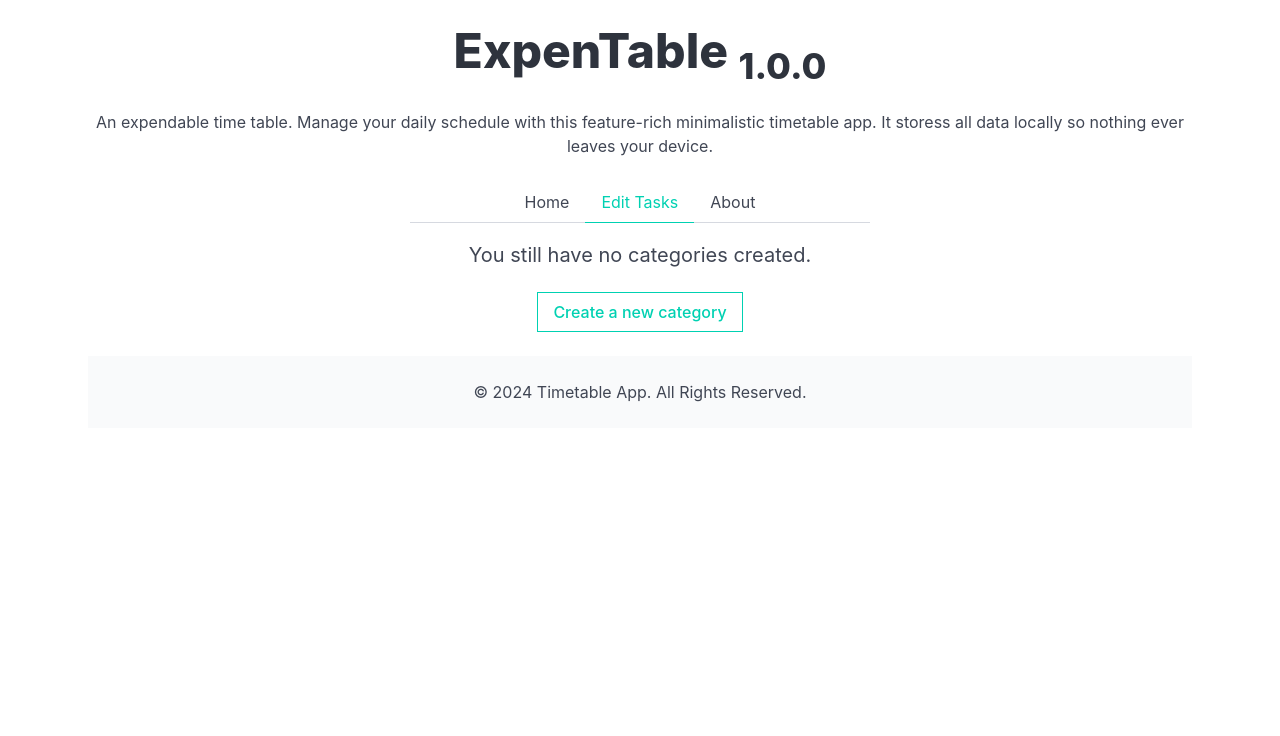
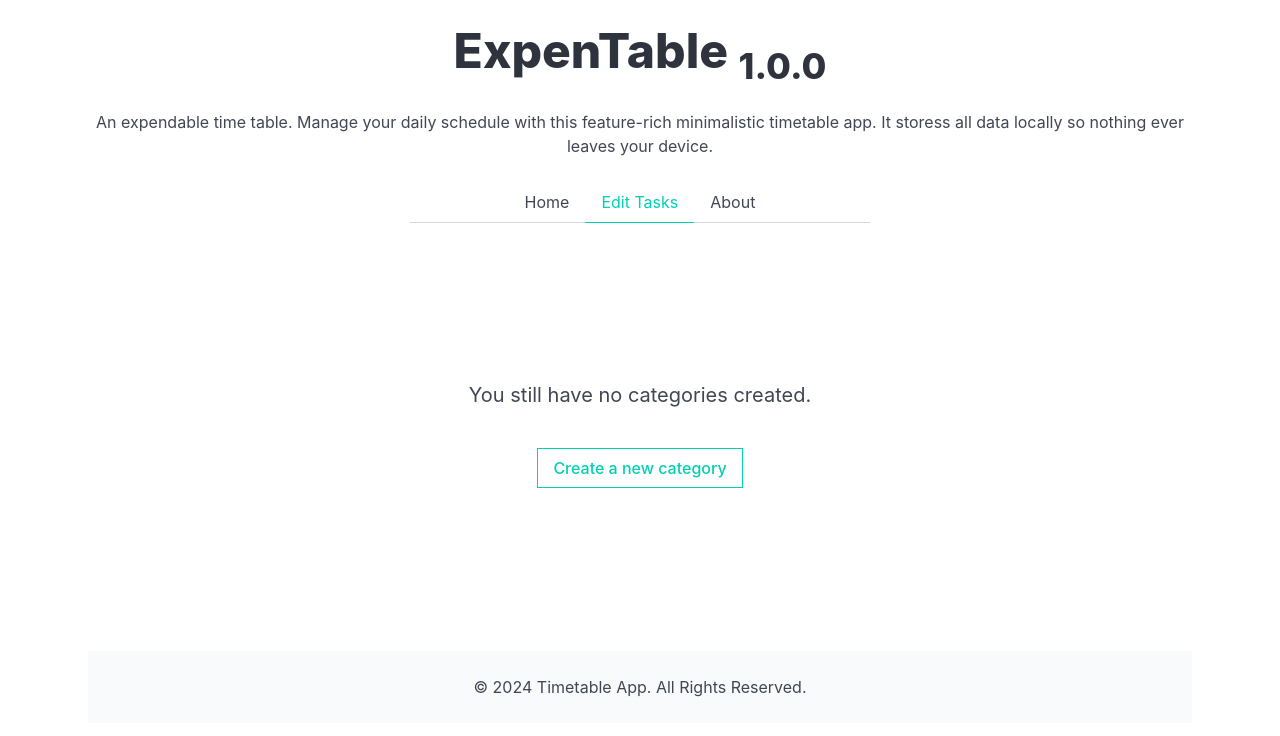
Before and after one commit to Blankscreen-exe/ExpenTable, a React (Vite) app: page /edit in a window 1280 px wide. Shown: the top 736 px of the page. Built offline with nearby package versions, Linux system fonts and the light colour scheme.

Commit message:
Form main functionalities

```diff
--- a/src/components/form/Modal.jsx
+++ b/src/components/form/Modal.jsx
@@ -4,6 +4,7 @@ import { useLocalStorage } from '../../customHooks';
 export default function Modal(props) {
     const categoriesKey = "categories";
     const [categories, setCategories] = useLocalStorage(categoriesKey, []);
+    const [lastModifiedCategoryId, setCategoryId] = useState(props.currentCategoryId);
 
     const addCategoryHandler = () => {
         const newId = `id${categories.length + 1}`;
@@ -15,16 +16,17 @@ export default function Modal(props) {
             days: {}
         }
 
-        setCategories(prevValue => [...prevValue, newCategory]);
+        setCategories(prevValue => [newCategory, ...prevValue]);
     }
 
     const handleTitleChange = (e) => {
-        const index = parseInt(e.target.dataset.index, 10);
+        const id = e.target.dataset.id;
         const value = e.target.value;
 
+        setCategoryId(id);
         setCategories(prevValue =>
-            prevValue.map((category, i) =>
-                i === index ? { ...category, title: value } : category
+            prevValue.map(category =>
+                category.id === id ? { ...category, title: value } : category
             )
         );
     }
@@ -33,6 +35,7 @@ export default function Modal(props) {
         const { id, value } = e.target;
         const numValue = Number(value);
 
+        setCategoryId(id);
         setCategories(prevValue =>
             prevValue.map(category =>
                 category.id === id
@@ -43,9 +46,11 @@ export default function Modal(props) {
     }
 
     const deleteCategory = (e) => {
-        const index = e.target.id;
+        const id = e.target.dataset.delete_id;
+        console.log(id);
 
-        setCategories(prevValue => prevValue.toSpliced(index, 1));
+        setCategoryId(prevValue => prevValue === id ? null : prevValue);
+        setCategories(prevValue => prevValue.filter(category => id !== category.id));
     }
 
     return (
@@ -64,7 +69,7 @@ export default function Modal(props) {
                         </div>
                     </div>
                     <div className="control has-icons">
-                        <button type='button' onClick={() => props.closeModal(categories)}>
+                        <button type='button' onClick={() => props.closeModal(categories, lastModifiedCategoryId)}>
                             <span className="icon is-left">
                                 <i className="fa-solid fa-xmark fa-lg"></i>
                             </span>
@@ -79,7 +84,7 @@ export default function Modal(props) {
                                     <input
                                         name={`title-${index}`}
                                         id={`title-${index}`}
-                                        data-index={index}
+                                        data-id={category.id}
                                         onChange={handleTitleChange}
                                         type="text"
                                         placeholder='Title'
@@ -100,7 +105,7 @@ export default function Modal(props) {
                                     </div>
                                 </div>
                                 <div className="control">
-                                    <button id={index} onClick={deleteCategory} type='button' className="button is-danger is-radiusless">Delete</button>
+                                    <button data-delete_id={category.id} onClick={deleteCategory} type='button' className="button is-danger is-radiusless">Delete</button>
                                 </div>
                             </div>
                             {categories.length - 1 !== index && <hr style={{margin: "0 0 1rem 0"}} />}
--- a/src/components/form/index.jsx
+++ b/src/components/form/index.jsx
@@ -7,20 +7,31 @@ function Form() {
     const categoriesKey = "categories";
     const [formData, setFormData] = useLocalStorage(categoriesKey, []);
     const [modal, setModal] = useState(false);
-    const [selectedCategory, setCategory] = useState(formData[0]);
-    const [days, setDays] = useState(selectedCategory?.days || {});
-    const [priorityValue, setPriority] = useState(selectedCategory?.priority || "");
+    const [selectedCategoryId, setCategoryId] = useState(formData[0]?.id || null);
+
+    const selectedCategory = formData.find(c => c.id === selectedCategoryId);
+    const days = selectedCategory?.days || {};
+    const priorityValue = selectedCategory?.priority || "";
 
     // All days of the week
     const weekDays = appConstants.days;
-    const fullWeekDays = ["Sunday", "Monday", "Tuesday", "Wednesday", "Thursday", "Friday", "Saturday"];
+    const fullWeekDays = ["Monday", "Tuesday", "Wednesday", "Thursday", "Friday", "Saturday", "Sunday"];
 
     // Change category when user selects a different one in the dropdown
     const handleSelectChange = (e) => {
         const categorySelected = formData.find(category => category.title === e.target.value);
-        setCategory(categorySelected);
-        setDays(categorySelected.days);
-        setPriority(categorySelected.priority);
+        setCategoryId(categorySelected.id);
+    }
+
+    // Change the priority of the category
+    const handlePriorityChange = (e) => {
+        const { value } = e.target;
+
+        setFormData(prevValue =>
+            prevValue.map((category) =>
+                selectedCategoryId === category.id ? {...category, priority: Number(value)} : category
+            )
+        );
     }
 
     // Change days state when any input triggers the onChange
@@ -28,40 +39,30 @@ function Form() {
         const { name, value } = e.target;
         const day = name.slice(0, 3);
         const property = name.slice(4, name.length);
-
-        if (property === "title") {
         const newDays = {
             ...days,
             [day]: {
                 ...(days[day] || {}),
-                    title: value
+                [property]: property === "title" ? value : parseFloat(value)
             }
         }
 
-            const categoryId = selectedCategory.id;
-
-            setDays(newDays);
-            setCategory(prevValue => ({...prevValue, days: newDays}));
         setFormData(prevValue =>
             prevValue.map((category) =>
-                    categoryId === category.id ? { ...category, days: newDays } : category
+                selectedCategoryId === category.id ? { ...category, days: newDays } : category
             )
         );
-        } else if (property === "allottedTime") {
-            // Resolver esto igual que con lo de title
-            const numValue = parseFloat(value);
-            setDays(prevValue => ({ ...prevValue, [day]: { ...(prevValue[day] || {}), allottedTime: numValue } }));
-        }
     }
 
     // Update the formData state when the modal closes
-    const closeModal = (newFormData) => {
+    const closeModal = (newFormData, modifiedCategoryId) => {
         setFormData(newFormData);
+        setCategoryId(modifiedCategoryId || newFormData[0]?.id);
         setModal(false);
     }
 
     return (
-        <section style={{ paddingInline: "2rem", position: "relative"}}>
+        <section style={{ position: "relative"}}>
             <div className={`modal-overlay ${modal ? "open" : ""}`}/>
             <div className='is-flex is-flex-direction-column is-align-items-center'>
                 {formData.length ?
@@ -75,7 +76,7 @@ function Form() {
                                     <div className="field has-addons">
                                         <div className='control'>
                                             <div className="select is-primary">
-                                                <select className='is-radiusless' onChange={handleSelectChange} name="categories" id="categories-dropdown">
+                                                <select className='is-radiusless' value={selectedCategory.title} onChange={handleSelectChange} name="categories" id="categories-dropdown">
                                                     {formData.map((item, index) => {
                                                         return (<option value={item.title} key={index}>{item.title}</option>);
                                                     })}
@@ -101,7 +102,7 @@ function Form() {
                                 <div className="field-body">
                                     <div className="control">
                                         <div className="select is-primary">
-                                            <select name="priority" id="priority" className='is-radiusless' value={priorityValue} onChange={(e) => setPriority(e.target.value)}>
+                                            <select name="priority" id="priority" className='is-radiusless' value={priorityValue} onChange={handlePriorityChange}>
                                                 <option value="1">1</option>
                                                 <option value="2">2</option>
                                                 <option value="3">3</option>
@@ -160,13 +161,13 @@ function Form() {
                         </div>
                     </form>
                     :
-                    <div className='is-flex is-flex-direction-column is-align-items-center'>
-                        <h2 className='subtitle'>You still have no categories created.</h2>
+                    <div style={{ height: "24rem" }} className='is-flex is-flex-direction-column is-align-items-center is-justify-content-center is-row-gap-2'>
+                        <h2 className='subtitle has-text-centered'>You still have no categories created.</h2>
                         <button type='button' className='button is-primary is-outlined is-radiusless' onClick={() => setModal(true)}>Create a new category</button>
                     </div>
                 }
             </div>
-            {modal && <Modal closeModal={closeModal} />}
+            {modal && <Modal currentCategoryId={selectedCategoryId} closeModal={closeModal} />}
         </section>
     )
 }
--- a/src/index.css
+++ b/src/index.css
@@ -135,6 +135,7 @@ button:focus-visible {
   border: 1px solid rgb(0, 209, 178);
   padding: 2rem;
   margin-inline: 1rem;
+  min-width: 34rem;
 }
 
 .field:not(.is-horizontal) .field-label {
@@ -202,7 +203,12 @@ button:focus-visible {
   width: 100%;
 }
 
+/* Media Query for tablet device */
 @media screen and (max-width: 600px) {
+  .form {
+    min-width: auto;
+  }
+
   .form-modal-card {
     width: 88%;
     min-width: auto;
```
Lines whose indentation alone changed are shown as unchanged.
